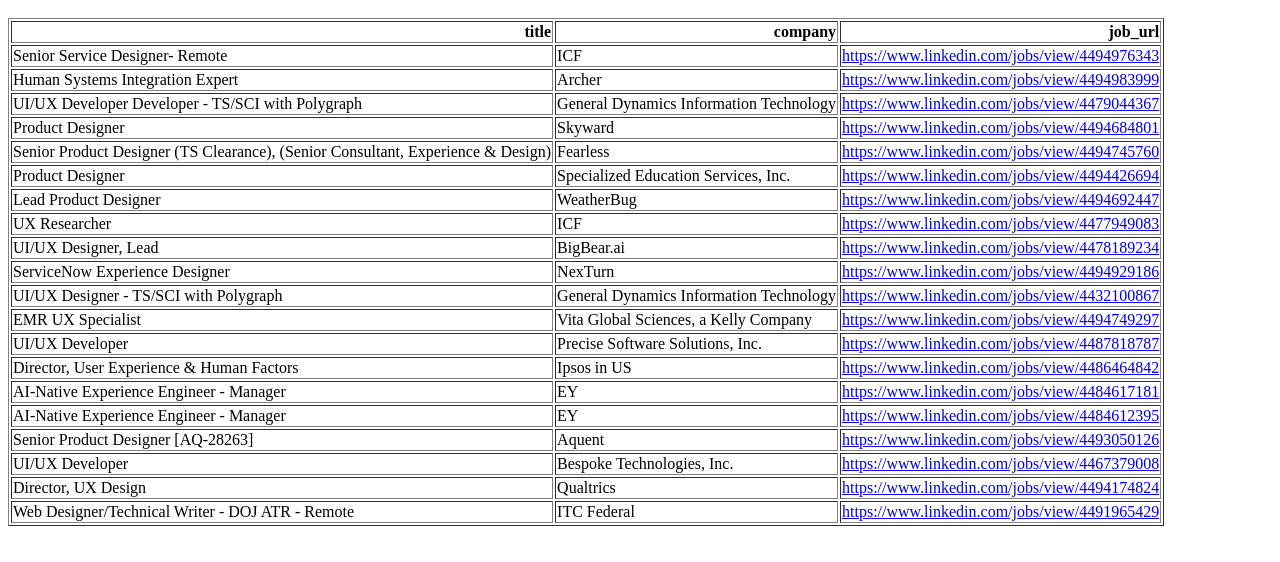
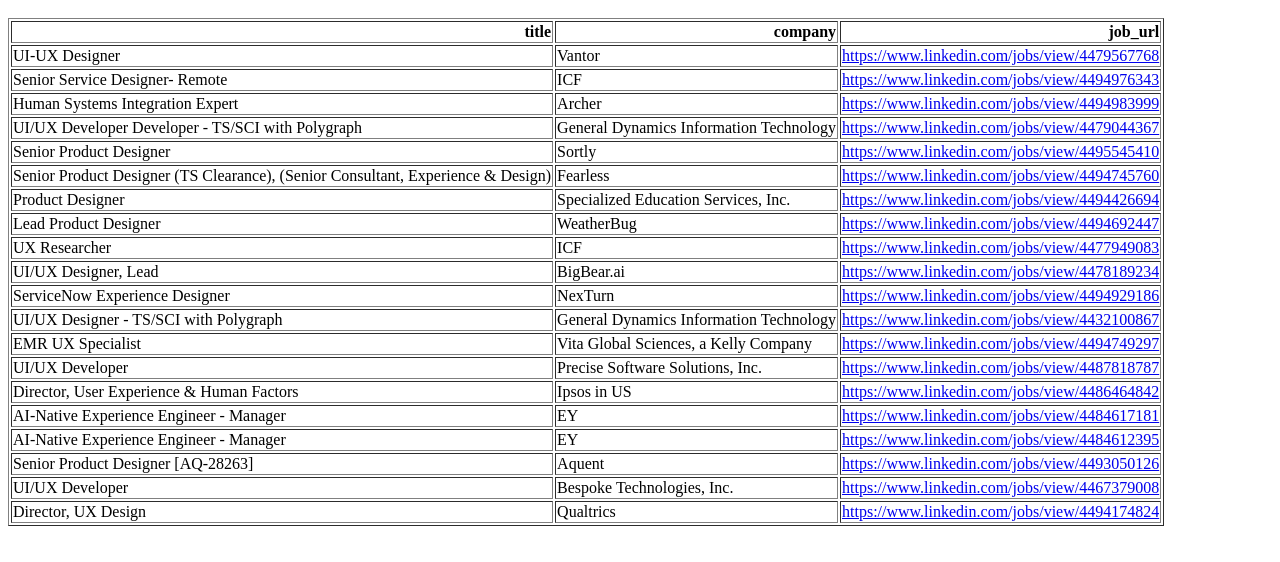
Before and after one commit to youngdv/Job-tracker, a plain HTML site: page index.html in a window 1280 px wide. Shown: the part 48-610 px from the top of the page. Drawn offline with Linux system fonts and the light colour scheme.

Commit message:
Update job board

```diff
--- a/index.html
+++ b/index.html
@@ -7,6 +7,11 @@
     </tr>
   </thead>
   <tbody>
+    <tr>
+      <td>UI-UX Designer</td>
+      <td>Vantor</td>
+      <td><a href="https://www.linkedin.com/jobs/view/4479567768" target="_blank">https://www.linkedin.com/jobs/view/4479567768</a></td>
+    </tr>
     <tr>
       <td>Senior Service Designer- Remote</td>
       <td>ICF</td>
@@ -23,9 +28,9 @@
       <td><a href="https://www.linkedin.com/jobs/view/4479044367" target="_blank">https://www.linkedin.com/jobs/view/4479044367</a></td>
     </tr>
     <tr>
-      <td>Product Designer</td>
-      <td>Skyward</td>
-      <td><a href="https://www.linkedin.com/jobs/view/4494684801" target="_blank">https://www.linkedin.com/jobs/view/4494684801</a></td>
+      <td>Senior Product Designer</td>
+      <td>Sortly</td>
+      <td><a href="https://www.linkedin.com/jobs/view/4495545410" target="_blank">https://www.linkedin.com/jobs/view/4495545410</a></td>
     </tr>
     <tr>
       <td>Senior Product Designer (TS Clearance), (Senior Consultant, Experience &amp; Design)</td>
@@ -102,10 +107,5 @@
       <td>Qualtrics</td>
       <td><a href="https://www.linkedin.com/jobs/view/4494174824" target="_blank">https://www.linkedin.com/jobs/view/4494174824</a></td>
     </tr>
-    <tr>
-      <td>Web Designer/Technical Writer - DOJ ATR - Remote</td>
-      <td>ITC Federal</td>
-      <td><a href="https://www.linkedin.com/jobs/view/4491965429" target="_blank">https://www.linkedin.com/jobs/view/4491965429</a></td>
-    </tr>
   </tbody>
 </table></body></html>
```
